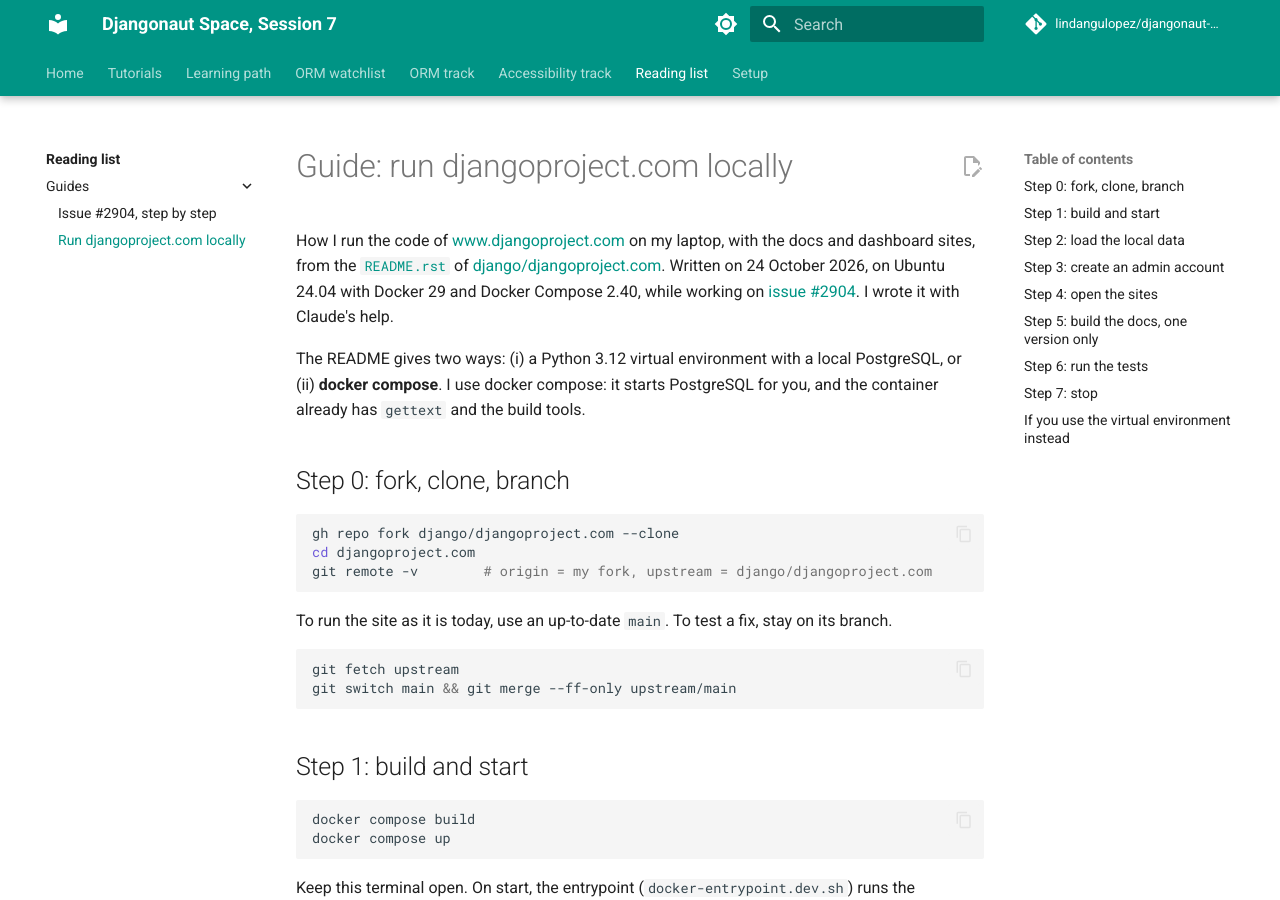
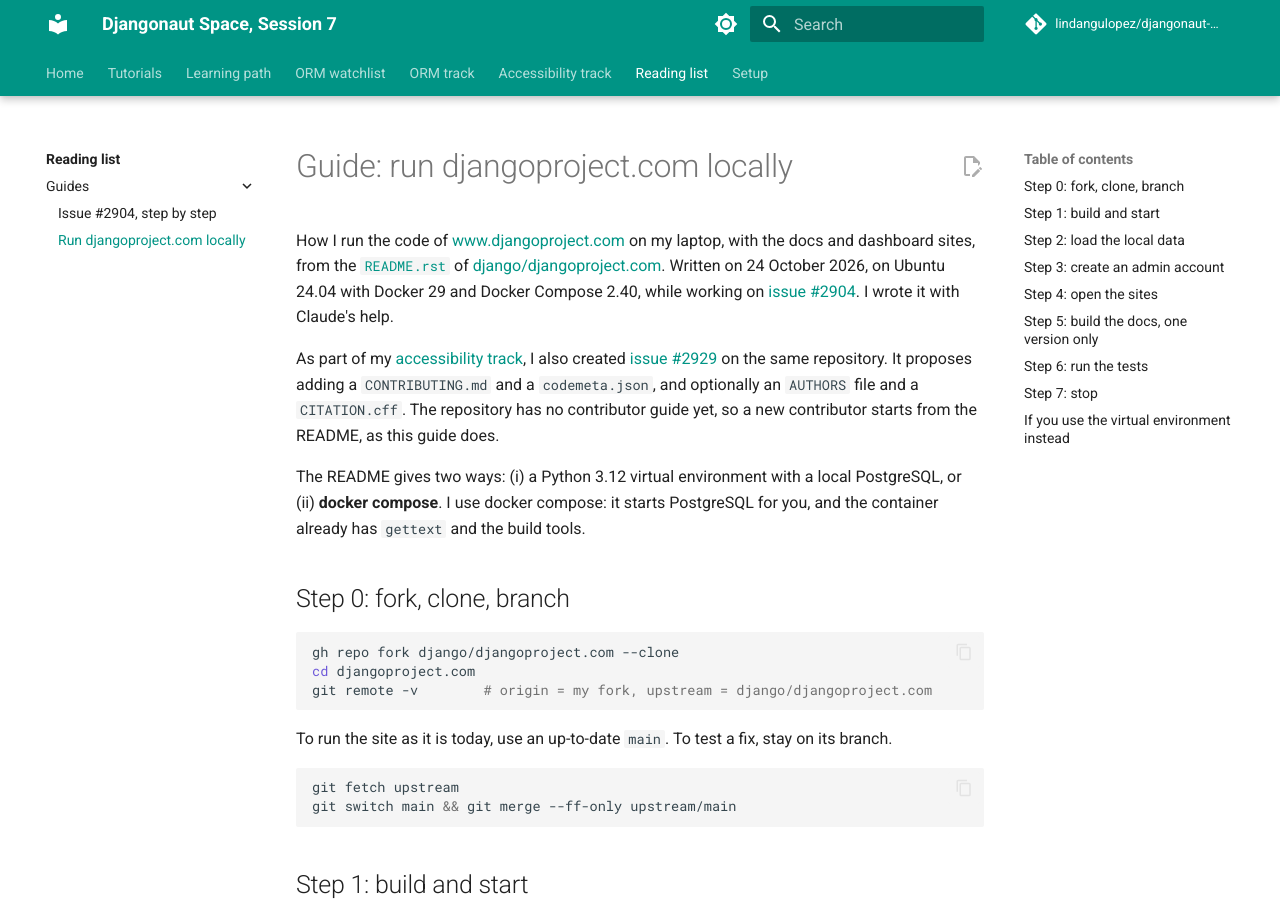
Before and after one commit to lindangulopez/djangonaut-session7, an MkDocs documentation site: the page built from docs/reading-list/guide-run-locally.md, in a window 1280 px wide and 900 px high. Built offline with MkDocs 1.6.1 and Material for MkDocs 9.7.7, drawn with Linux system fonts in a browser that asks for light colours; comment, search, counter and statistics services are not loaded.

Commit message:
Guide run locally: mention issue #2929 (accessibility track)

```diff
--- a/docs/reading-list/guide-run-locally.md
+++ b/docs/reading-list/guide-run-locally.md
@@ -1,6 +1,8 @@
 # Guide: run djangoproject.com locally
 
 How I run the code of [www.djangoproject.com](https://www.djangoproject.com/) on my laptop, with the docs and dashboard sites, from the [`README.rst`](https://github.com/django/djangoproject.com/blob/main/README.rst) of [django/djangoproject.com](https://github.com/django/djangoproject.com). Written on 24 October 2026, on Ubuntu 24.04 with Docker 29 and Docker Compose 2.40, while working on [issue #2904](guide-2904.md). I wrote it with Claude's help.
+
+As part of my [accessibility track](../accessibility-track.md), I also created [issue #2929](https://github.com/django/djangoproject.com/issues/2929) on the same repository. It proposes adding a `CONTRIBUTING.md` and a `codemeta.json`, and optionally an `AUTHORS` file and a `CITATION.cff`. The repository has no contributor guide yet, so a new contributor starts from the README, as this guide does.
 
 The README gives two ways: (i) a Python 3.12 virtual environment with a local PostgreSQL, or (ii) **docker compose**. I use docker compose: it starts PostgreSQL for you, and the container already has `gettext` and the build tools.
 
```
